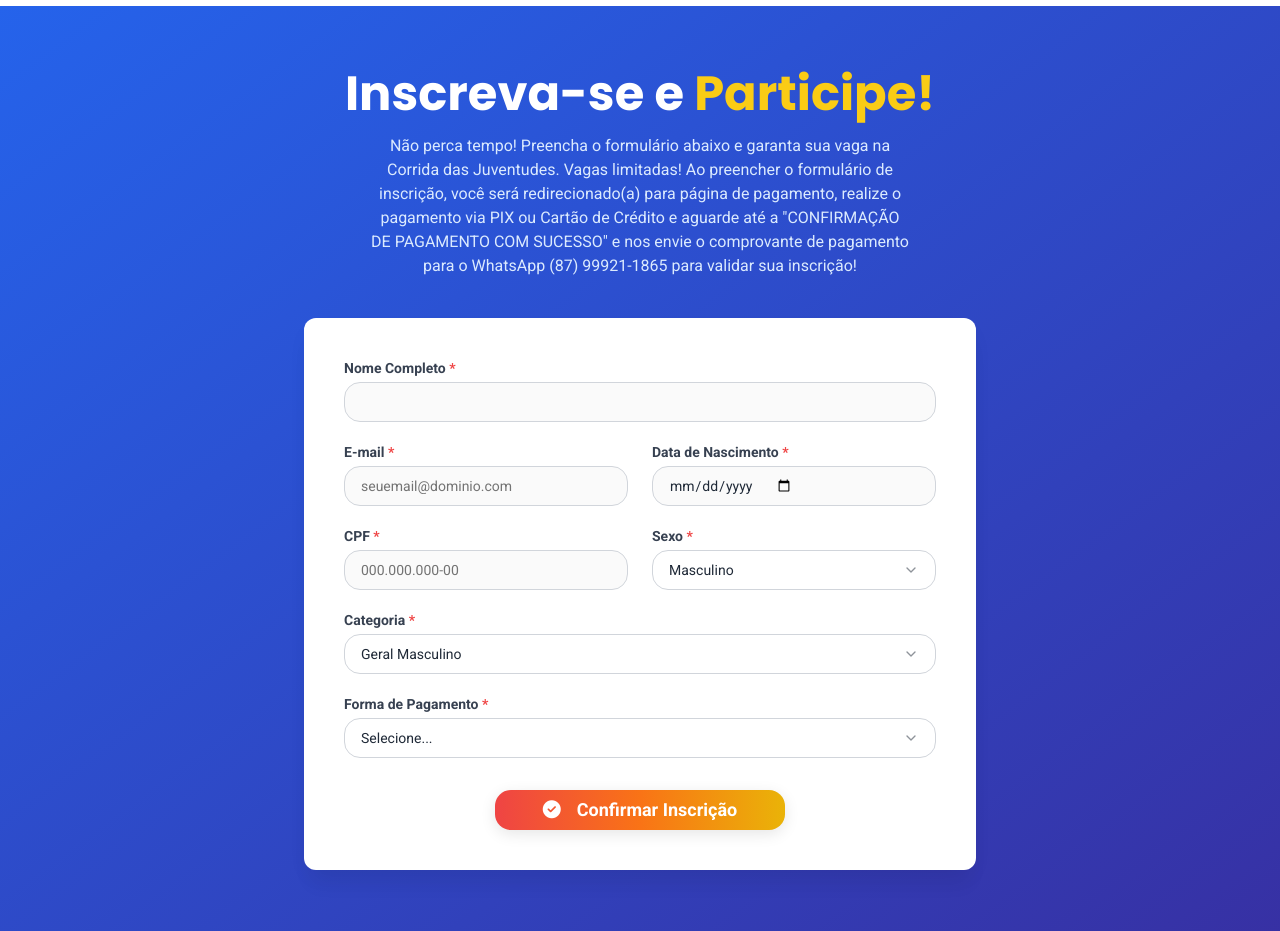
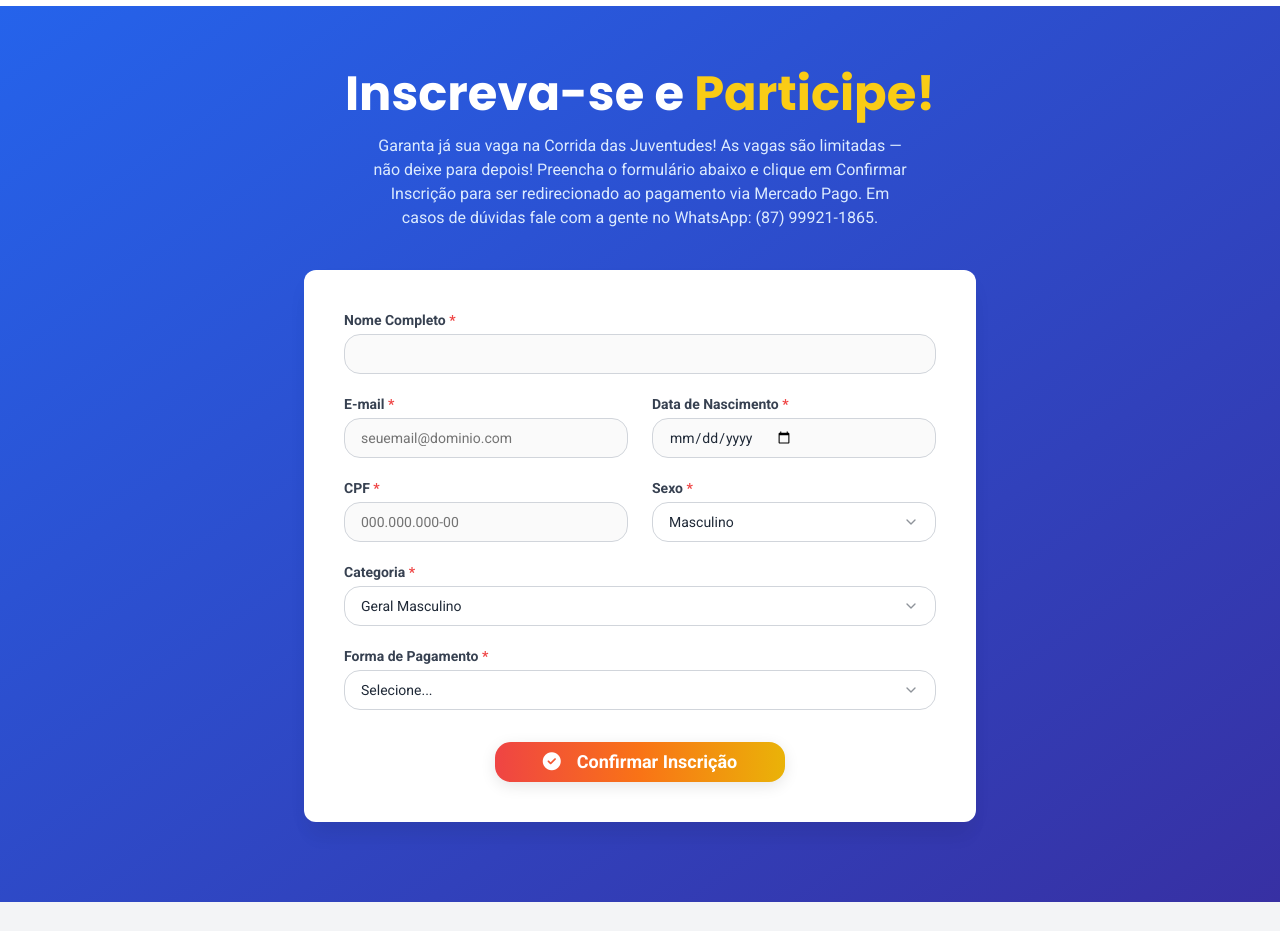
Before and after one commit to zapyeradmin/corrida-das-juventudes, a React (Vite) app: page / in a window 1280 px wide. Shown: the part 5040-5971 px from the top of the page. Built offline with nearby package versions, Linux system fonts and the light colour scheme.

Commit message:
Visual edit in Lovable
Edited UI in Lovable

```diff
--- a/src/components/sections/RegistrationSection.tsx
+++ b/src/components/sections/RegistrationSection.tsx
@@ -97,12 +97,7 @@ export const RegistrationSection = () => {
         <h2 className="section-title text-4xl md:text-5xl font-bold text-center mb-4">
           Inscreva-se e <span className="text-yellow-400">Participe!</span>
         </h2>
-        <p className="text-center text-blue-100 mb-10 max-w-xl mx-auto px-[17px]">
-          Não perca tempo! Preencha o formulário abaixo e garanta sua vaga na Corrida das Juventudes. Vagas limitadas!
-          Ao preencher o formulário de inscrição, você será redirecionado(a) para página de pagamento, realize o pagamento
-          via PIX ou Cartão de Crédito e aguarde até a "CONFIRMAÇÃO DE PAGAMENTO COM SUCESSO" e nos envie o comprovante
-          de pagamento para o WhatsApp (87) 99921-1865 para validar sua inscrição!
-        </p>
+        <p className="text-center text-blue-100 mb-10 max-w-xl mx-auto px-[17px]">Garanta já sua vaga na Corrida das Juventudes! As vagas são limitadas — não deixe para depois! Preencha o formulário abaixo e clique em Confirmar Inscrição para ser redirecionado ao pagamento via Mercado Pago. Em casos de dúvidas fale com a gente no WhatsApp: (87) 99921-1865.</p>
         <form onSubmit={handleSubmit} className="max-w-2xl mx-auto bg-white p-8 sm:p-10 rounded-xl shadow-2xl text-gray-800 custom-card">
           <div className="mb-5">
             <Label htmlFor="nome" className="block text-sm font-semibold mb-1 text-gray-700">
```
